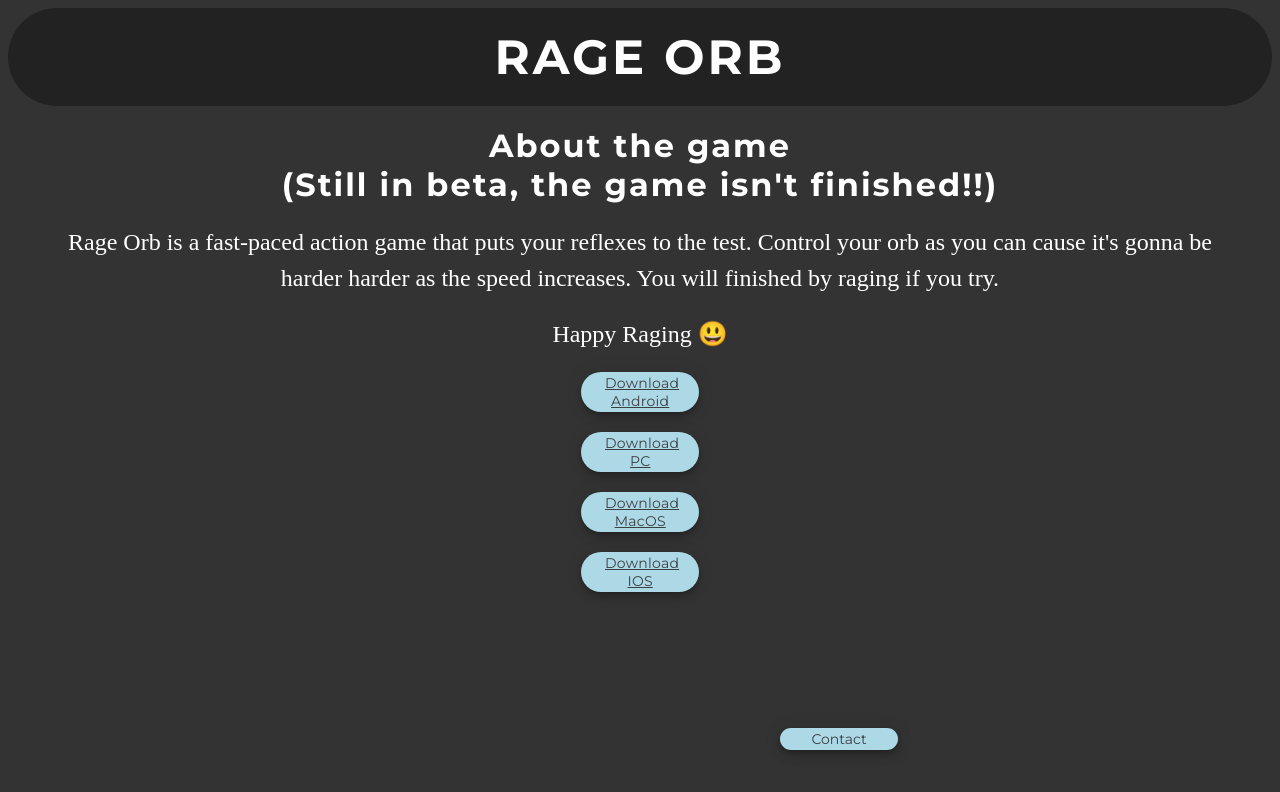
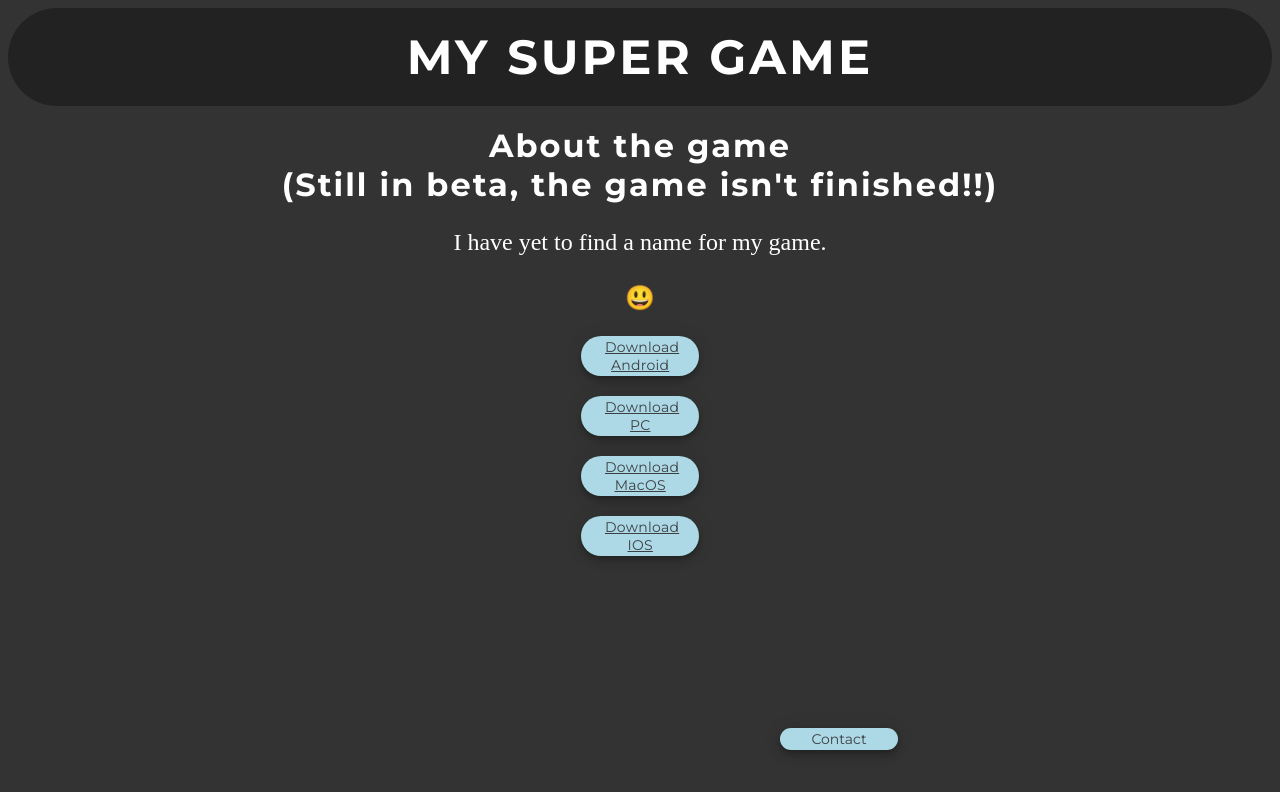
Before and after one commit to sosauce2/sosauce.github.io, a plain HTML site: page index.html in a window 1280 px wide. Drawn offline with Linux system fonts and the light colour scheme.

Commit message:
Update index.html

```diff
--- a/index.html
+++ b/index.html
@@ -125,19 +125,19 @@ main h2 {
   </style>
     <!-- Import Google Font -->
     <link href="https://fonts.googleapis.com/css2?family=Montserrat:wght@400;700&display=swap" rel="stylesheet">
-    <title>Rage Orb</title>
+    <title>sosauce</title>
   </head>
   <body>
     <header>
-      <h1>Rage Orb</h1>
+      <h1>My Super Game</h1>
     </header>
     <main>
       <div class="container">
         <div class="column rounded-rectangle">
           <h2>About the game</h2>
           <h2>(Still in beta, the game isn't finished!!)</h2>
-          <p style="text-align: center">Rage Orb is a fast-paced action game that puts your reflexes to the test. Control your orb as you can cause it's gonna be harder harder as the speed increases. You will finished by raging if you try.</p>
-          <p style="text-align: center">Happy Raging 😃</p>
+          <p style="text-align: center">I have yet to find a name for my game.</p>
+          <p style="text-align: center">😃</p>
           <a class="button-17" href="replaceWithActualGame.apk" download>Download Android</a>
           <a class="button-17" href="replaceWithActualGame.apk" download>Download PC</a>
           <a class="button-17" href="replaceWithActualGame.apk" download>Download MacOS</a>
```
